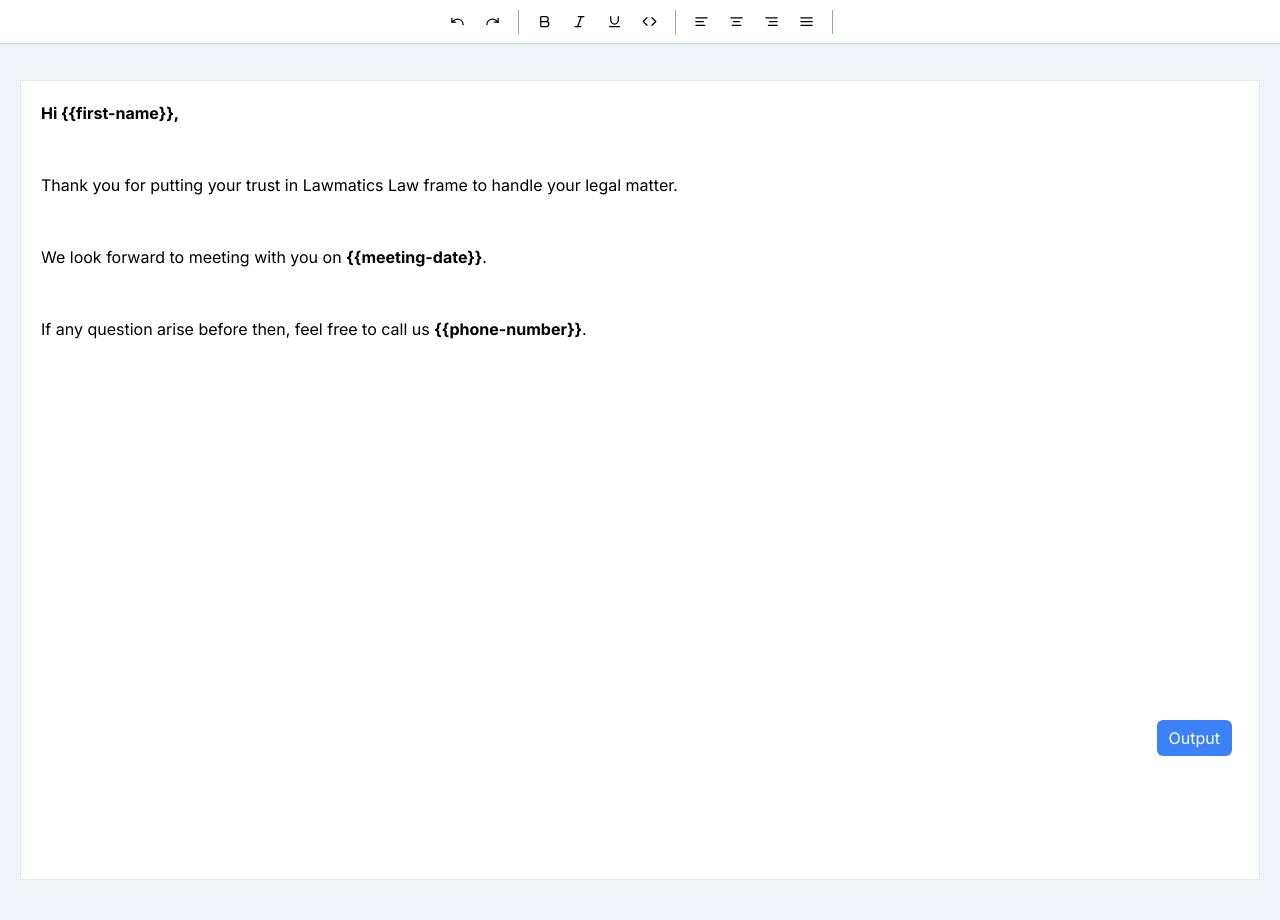
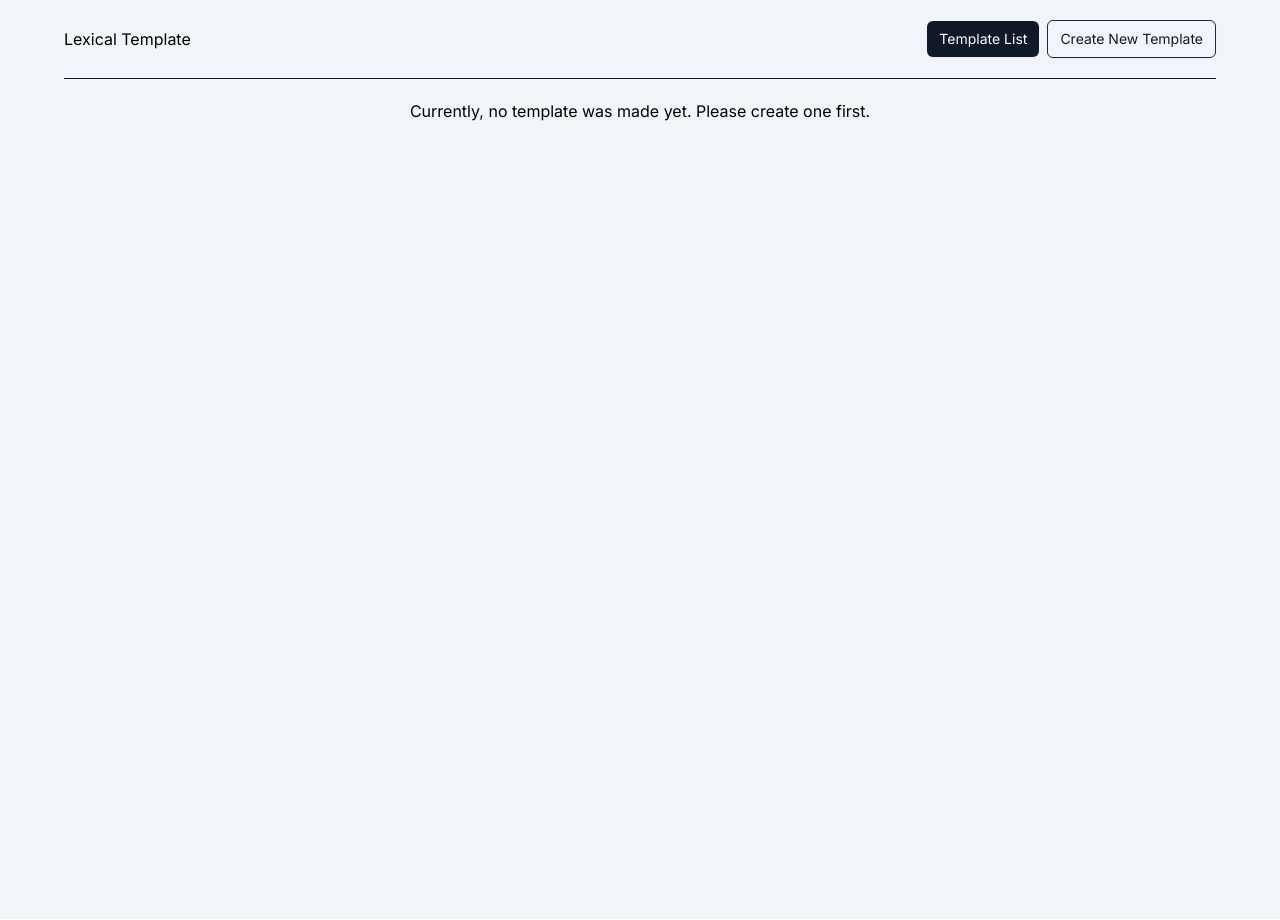
Before and after one commit to HTLA380/Lexical_Template_Editor, a Next.js app: page / in a window 1280 px wide. Built offline with nearby package versions, Linux system fonts and the light colour scheme.

Commit message:
feat: edit index page layout and elements

```diff
--- a/src/app/page.tsx
+++ b/src/app/page.tsx
@@ -1,19 +1,27 @@
 import React from "react";
-import Tiptap from "../components/editor/Tiptap";
 import Link from "next/link";
-// import TiptapToolbar from "../components/editor/TiptapToolbar";
 
 const Home = () => {
   return (
-    <main className="bg-slate-100 px-5 pb-10 pt-20">
-      <Tiptap />
-      <Link
-        href="/output"
-        className="fixed bottom-11 right-12 rounded-md bg-blue-500 px-3 py-1.5 text-white"
-      >
-        Output
-      </Link>
-    </main>
+    <div className="min-h-screen bg-slate-100 p-5">
+      <nav className="mx-auto flex w-full max-w-6xl items-center justify-between border-b border-gray-900 pb-5">
+        <h1>Lexical Template</h1>
+        <div className="flex items-center gap-2 ">
+          <button className="rounded-md bg-gray-900 px-3 py-2 text-sm text-white shadow-sm transition-colors hover:bg-gray-700">
+            Template List
+          </button>
+          <Link
+            href={"/create-template"}
+            className="rounded-md border border-gray-800 bg-transparent px-3 py-2 text-sm text-gray-900 shadow-sm hover:bg-gray-300"
+          >
+            Create New Template
+          </Link>
+        </div>
+      </nav>
+      <main className="mx-auto mt-5 flex min-h-screen w-full max-w-6xl justify-center">
+        Currently, no template was made yet. Please create one first.
+      </main>
+    </div>
   );
 };
 
```
